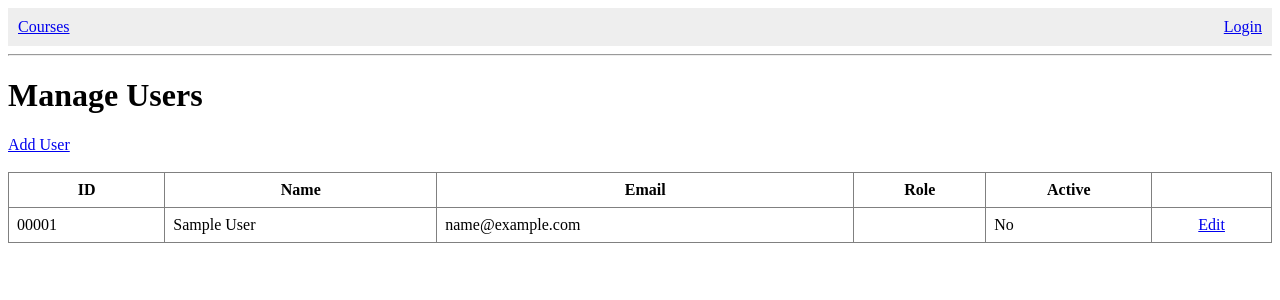
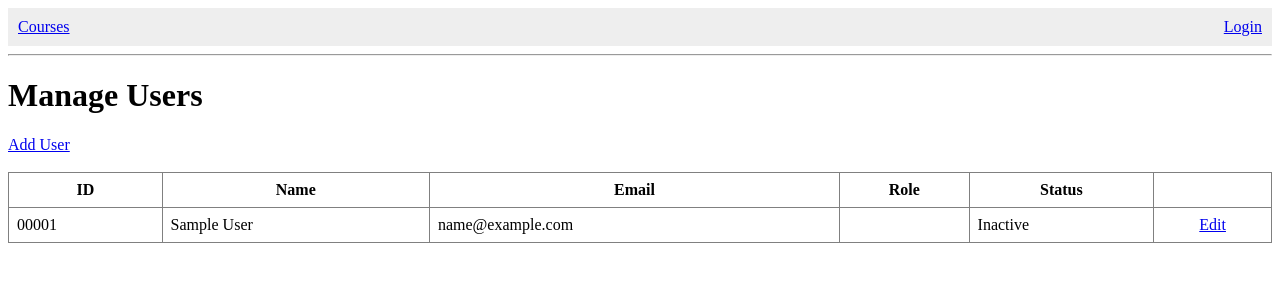
Before and after one commit to Oleg-Dergunov/Student-Grading-System, a Flask app: template templates/admin/users.html in a window 1280 px wide. Shown: the top 300 px of the page. Run offline with Flask 3, Linux system fonts and the light colour scheme; the template is opened without the code that fills it: most values are stand-ins (such as "Sample title", 1, 10 or a date in 2020).

Commit message:
minor fixes

```diff
--- a/app.py
+++ b/app.py
@@ -260,4 +260,4 @@ def open_browser():
 
 if __name__ == "__main__":
     threading.Timer(1, open_browser).start()
-    app.run(debug=True)
+    app.run(debug=True, use_reloader=False)
--- a/templates/admin/users.html
+++ b/templates/admin/users.html
@@ -23,7 +23,7 @@
             <th>Name</th>
             <th>Email</th>
             <th>Role</th>
-            <th>Active</th>
+            <th>Status</th>
             <th></th>
         </tr>
 
@@ -40,7 +40,7 @@
             <td>{{ u.firstName }} {{ u.lastName }}</td>
             <td>{{ u.email }}</td>
             <td>{{ role_names[u.role] }}</td>
-            <td>{{ "Yes" if u.active else "No" }}</td>
+            <td>{{ "Active" if u.active else "Inactive" }}</td>
             <td>
                 <center><a href="/admin/edit_user/{{ u.id }}">Edit</a></center>
             </td>
```
